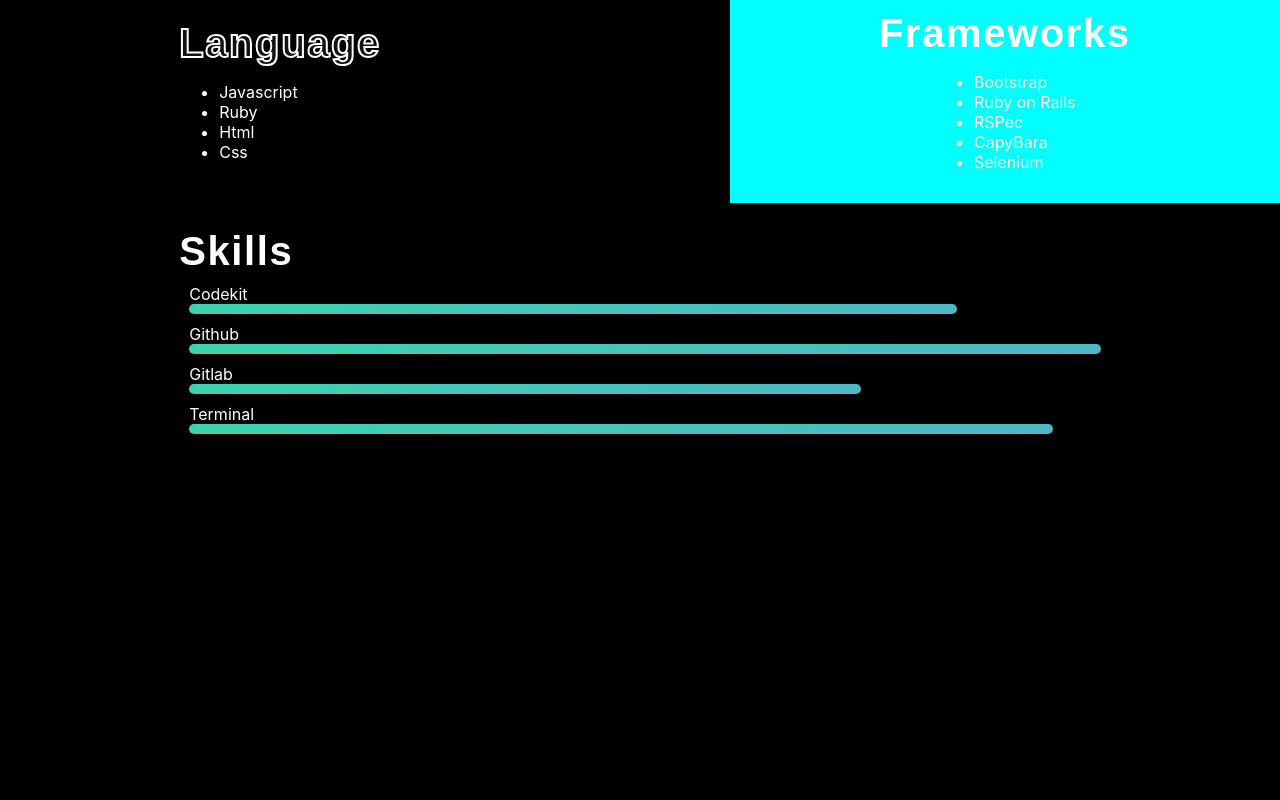
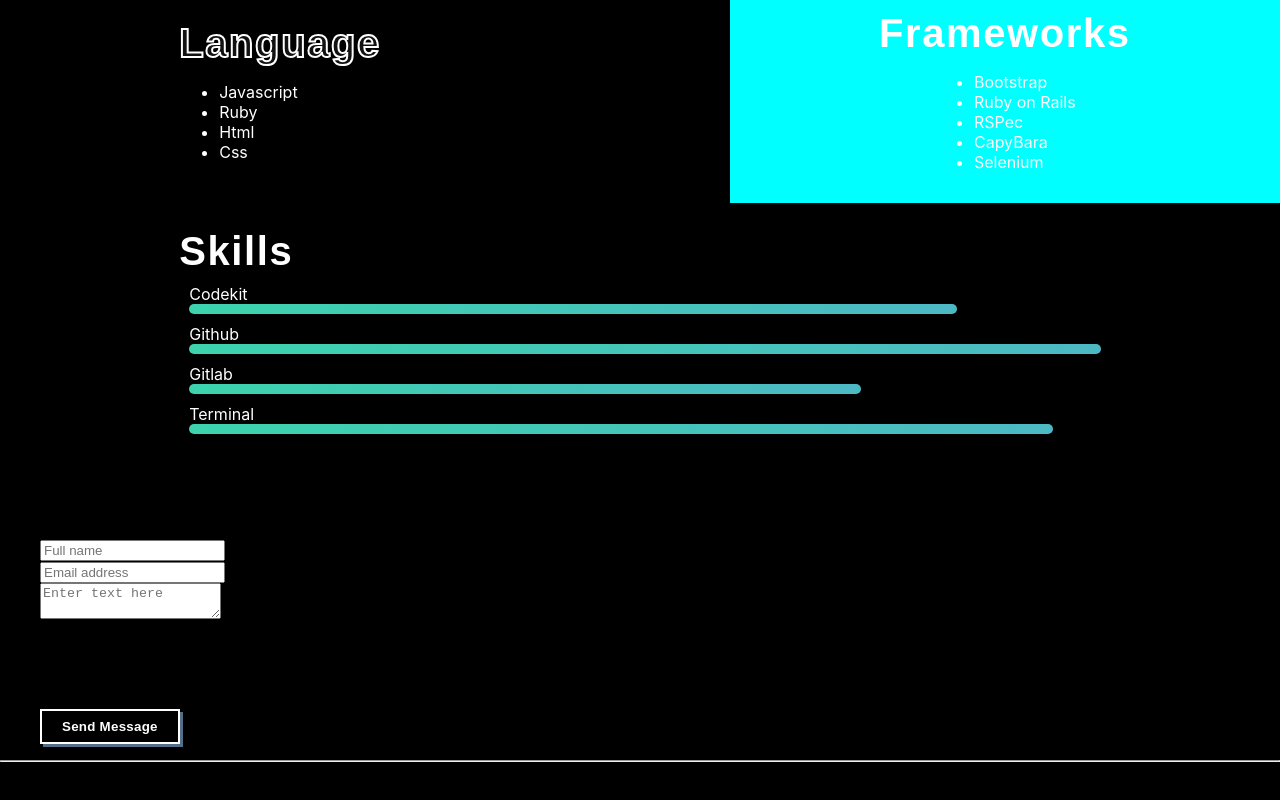
Before and after one commit to Alexr16/React-Portfolio, a React (Create React App) app: page / in a window 1280 px wide. Shown: the part 2104-2904 px from the top of the page. Built offline with nearby package versions, Linux system fonts and the light colour scheme.

Commit message:
Add contact form

```diff
--- a/src/pages/Contact.jsx
+++ b/src/pages/Contact.jsx
@@ -3,28 +3,45 @@
 
 const Contact = () => (
   <>
-    <div id="Contact" className="ouline-left">
-      <h3>2024jghjghj</h3>
-      <h3>2022jghjghj</h3>
-      <h3>2022jghjghj</h3>
-      <h3>2022jghjghj</h3>
-      <h3>2022jghjghj</h3>
-      <h3>2022jghjghj</h3>
-      <h3>2022jghjghj</h3>
-      <h3>2022jghjghj</h3>
-      <h3>2022jghjghj</h3>
-      <h3>2022jghjghj</h3>
-      <h3>2022jghjghj</h3>
-      <h3>2022jghjghj</h3>
-      <h3>2022jghjghj</h3>
-      <h3>2022jghjghj</h3>
-      <h3>2022jghjghj</h3>
-      <h3>2022jghjghj</h3>
-      <h3>2022jghjghj</h3>
-      <h3>2022jghjghj</h3>
-      <h3>2022jghjghj</h3>
-      <h3>2022jghjghj</h3>
-      <h3>2022jghjghj</h3>
+    <div id="Contact" className="contact-container">
+      <div className="form-area">
+        <div className="form-title">
+          <h2>Lets Chat</h2>
+          <p>
+            I&apos;m always interested in hearing about new projects, so if you&apos;d like to chat
+            please get in touch.
+          </p>
+        </div>
+        <form id="form" className="form">
+          <ul className="contact-form">
+            <li className="full-name-input">
+              <input className="full-name" id="full-name" type="text" name="name" maxLength="30" placeholder="Full name" required />
+            </li>
+            <li className="email-input">
+              <input className="email" id="email" type="email" name="Email address" placeholder="Email address" required />
+            </li>
+            <li className="text-area">
+              <textarea
+                className="message"
+                id="message"
+                name="Enter text here"
+                maxLength="500"
+                placeholder="Enter text here"
+                required
+              />
+            </li>
+            <li className="submit-button">
+              <button className="about-button" type="submit">Send Message</button>
+              <span className="error hidde-span" />
+            </li>
+          </ul>
+        </form>
+      </div>
+      <div className="form-decoration" />
+    </div>
+    <div className="footer">
+      <hr />
+      <p>Designed and developed with ❤ by Jorge Rios. &copy; 2022 All rights reserved</p>
     </div>
   </>
 );
```
